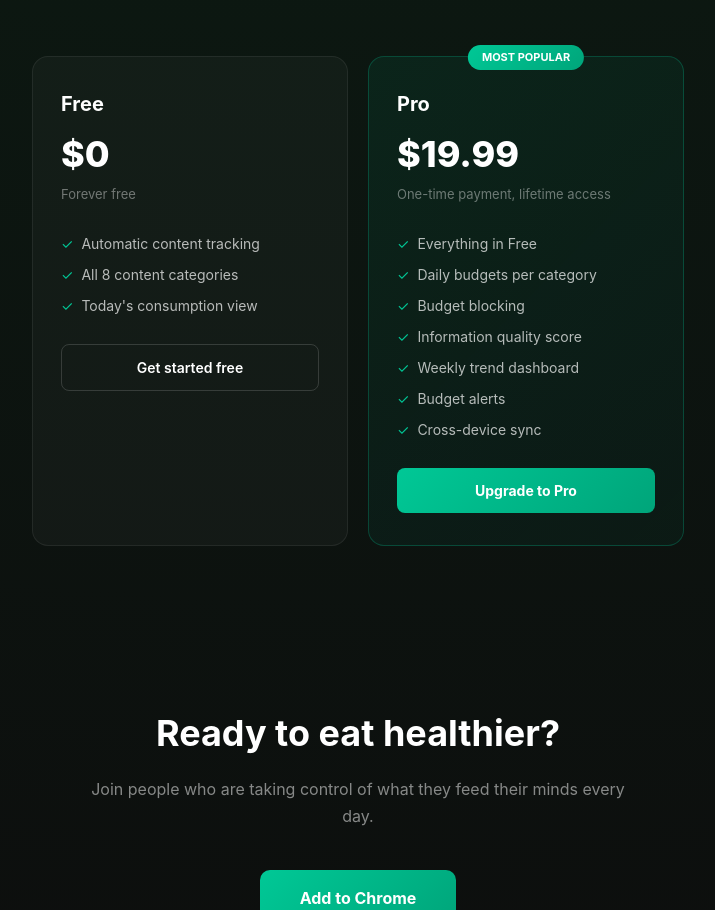
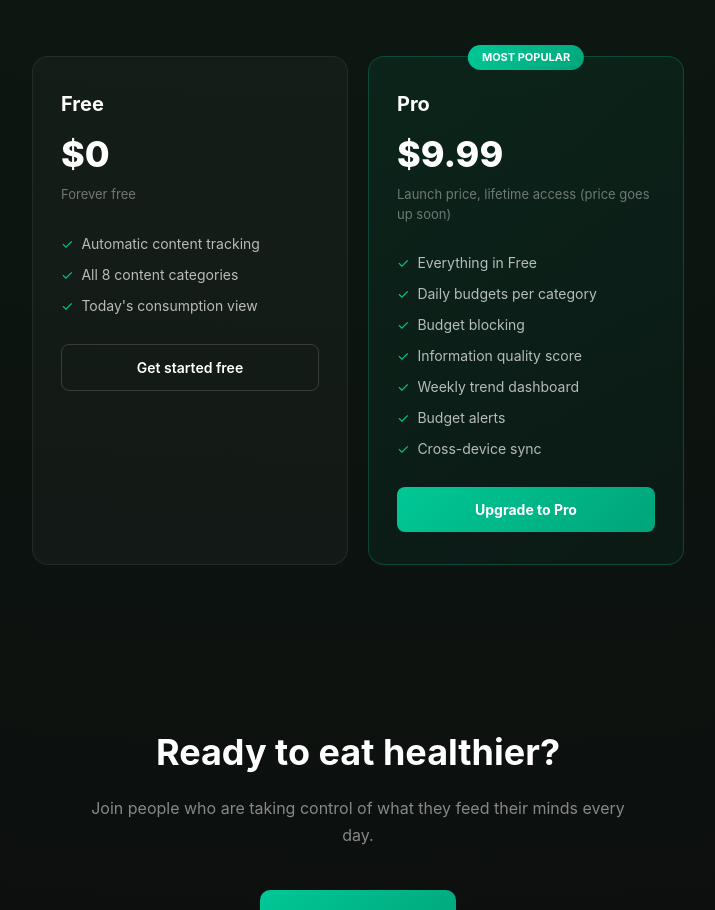
Before and after one commit to Nahom2162002/infodiet-web, a Next.js app: page / in a window 1280 px wide. Shown: the part 2608-3518 px from the top of the page, without its empty margins (282-997 px from the left). Built offline with nearby package versions, Linux system fonts and the light colour scheme.

Commit message:
Updated price

```diff
--- a/app/page.tsx
+++ b/app/page.tsx
@@ -416,10 +416,10 @@ export default function LandingPage() {
             </div>
             <h3 style={{ fontSize: 20, fontWeight: 700, margin: '0 0 8px' }}>Pro</h3>
             <p style={{ fontSize: 36, fontWeight: 800, margin: '0 0 4px' }}>
-              $19.99
+              $9.99
             </p>
             <p style={{ color: 'rgba(255,255,255,0.4)', fontSize: 13, margin: '0 0 28px' }}>
-              One-time payment, lifetime access
+              Launch price, lifetime access (price goes up soon)
             </p>
             {[
               'Everything in Free',
```
